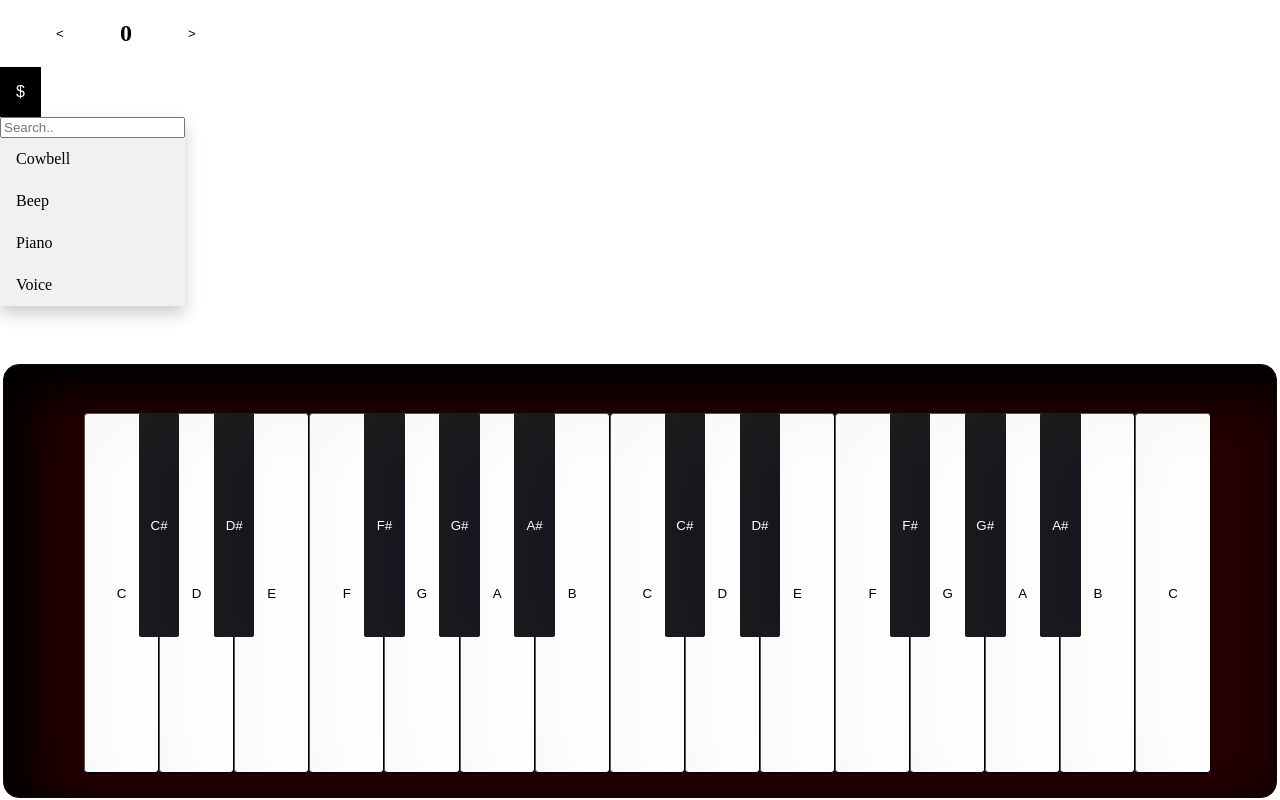
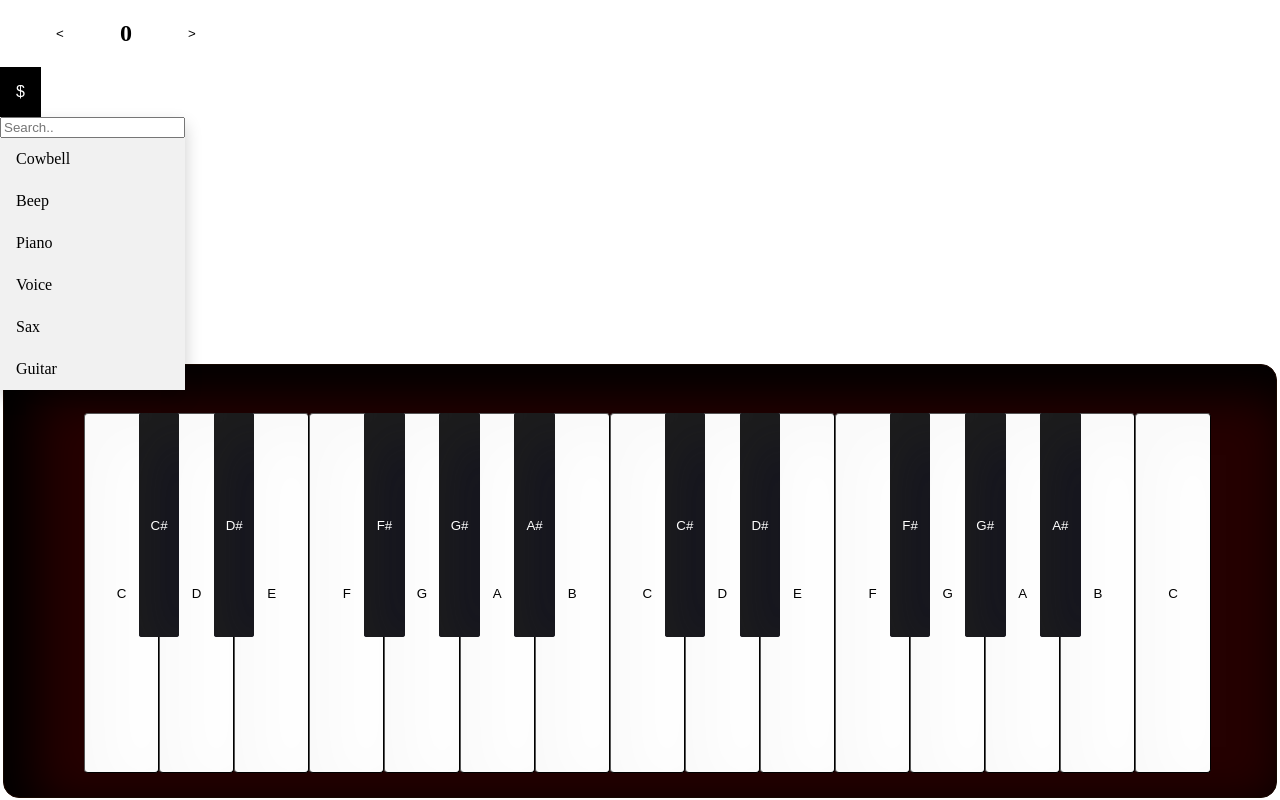
Before and after one commit to ajzehrii/Midi-Online, a Django app: page / in a window 1280 px wide, after a click that opens the changed part. Run offline with Django 4.2, Linux system fonts and the light colour scheme.

Commit message:
added instruments

```diff
--- a/midionline/chat/templates/messages.html
+++ b/midionline/chat/templates/messages.html
@@ -24,6 +24,8 @@
                 <a onclick="updateIn('Beep')">Beep</a>
                 <a onclick="updateIn('Piano')">Piano</a>
                 <a onclick="updateIn('Voice')">Voice</a>
+                <a onclick="updateIn('Sax')">Sax</a>
+                <a onclick="updateIn('Guitar')">Guitar</a>
             </div>
         </div>
     </div>
```
Also changed, not shown: 2 other files.
